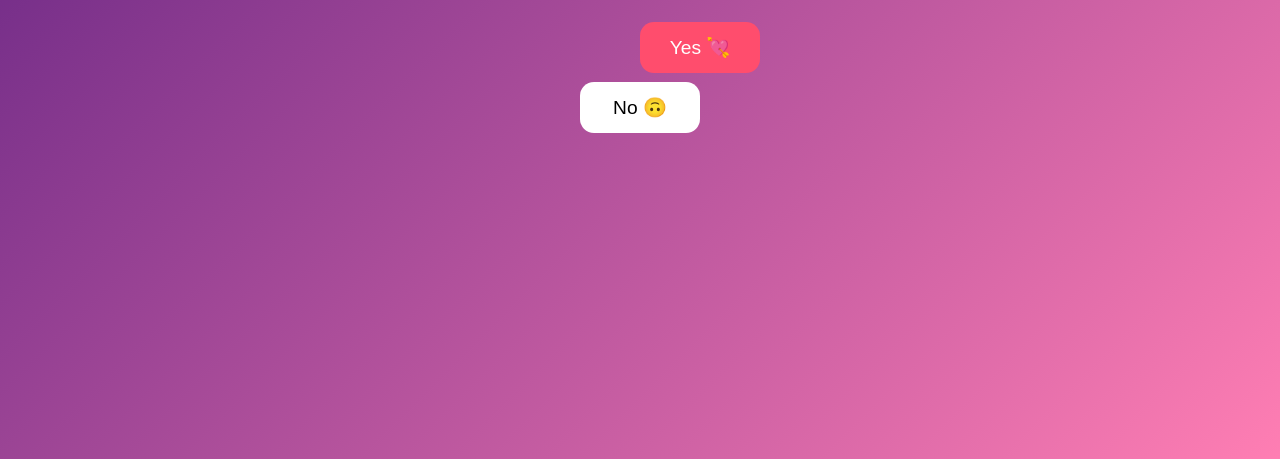
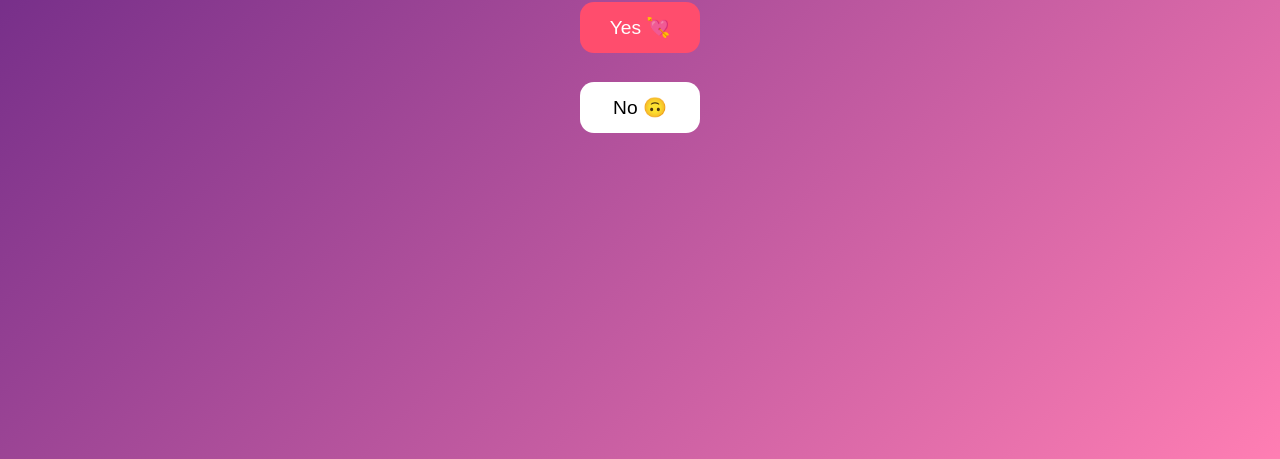
Before and after one commit to sarth2006/Valentine, a plain HTML site: page index.html in a window 1280 px wide. Shown: the part 341-800 px from the top of the page. Drawn offline with Linux system fonts and the light colour scheme.

Commit message:
Update style.css

```diff
--- a/style.css
+++ b/style.css
@@ -31,7 +31,8 @@
   touch-action: manipulation;
   position: relative;
   width: 100%;
-  height: 150px;
+  height: 220px;
+  margin-top: 30px;
 }
 
 .btn-wrap {
@@ -54,6 +55,10 @@
 }
 
 #yes {
+  position: absolute;
+  left: 50%;
+  top: 0;
+  transform: translateX(-50%);
   background: #ff4d6d;
   color: white;
 }
@@ -62,7 +67,7 @@
   background: white;
   color: black;
   position: absolute;
-  top: 60px;
+  top: 80px;
   left: 50%;
   transform: translateX(-50%);
 }
```
